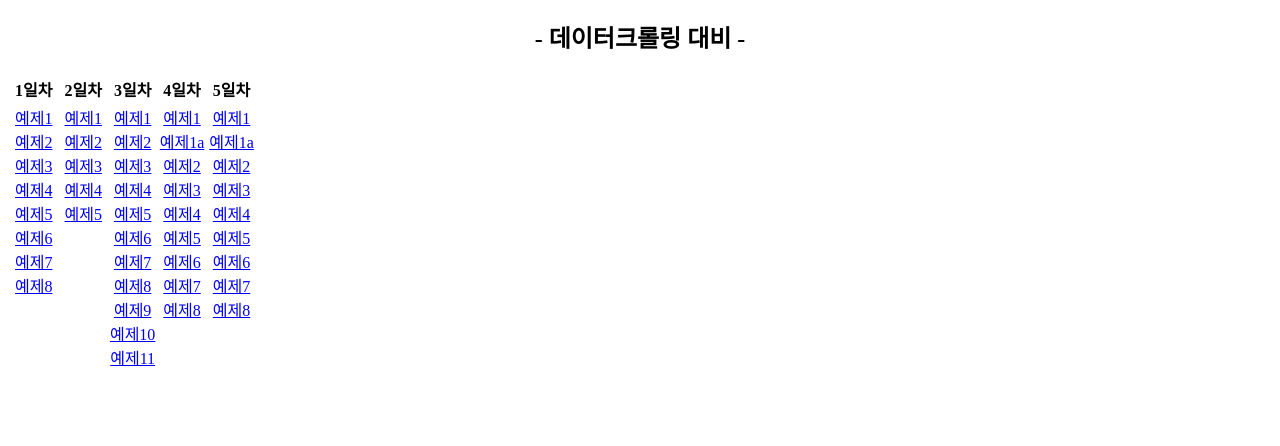
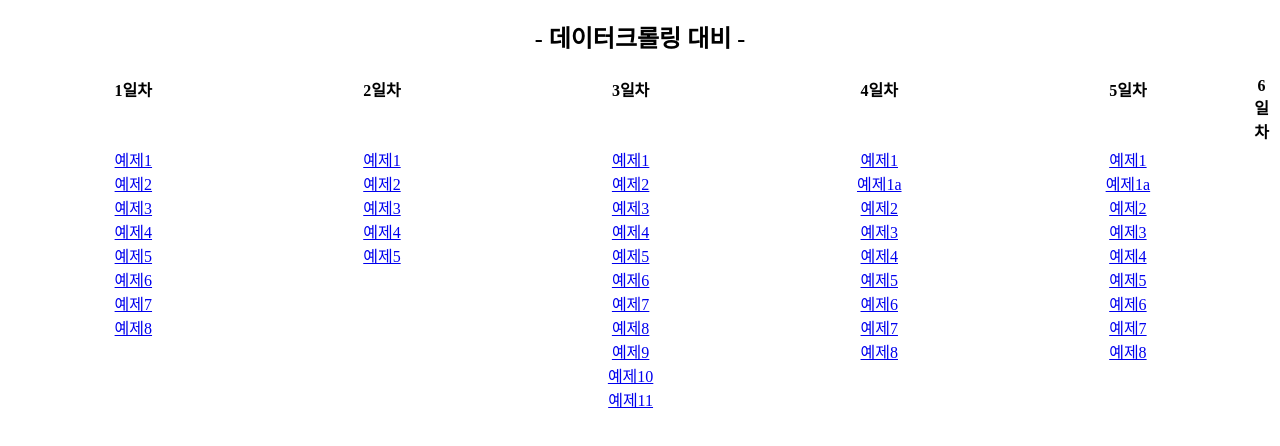
Before and after one commit to leedakyung-rosa/bit, a plain HTML site: page index.html in a window 1280 px wide. Shown: the part 70-516 px from the top of the page. Drawn offline with Linux system fonts and the light colour scheme.

Commit message:
수정테스트

```diff
--- a/index.html
+++ b/index.html
@@ -32,6 +32,7 @@
       <th>3일차</th>
       <th>4일차</th>
       <th>5일차</th>
+      <th>6일차</th>
     </tr>
     <tr>
       <td><a href="/ex01-01.html">예제1 </a><br>
```
